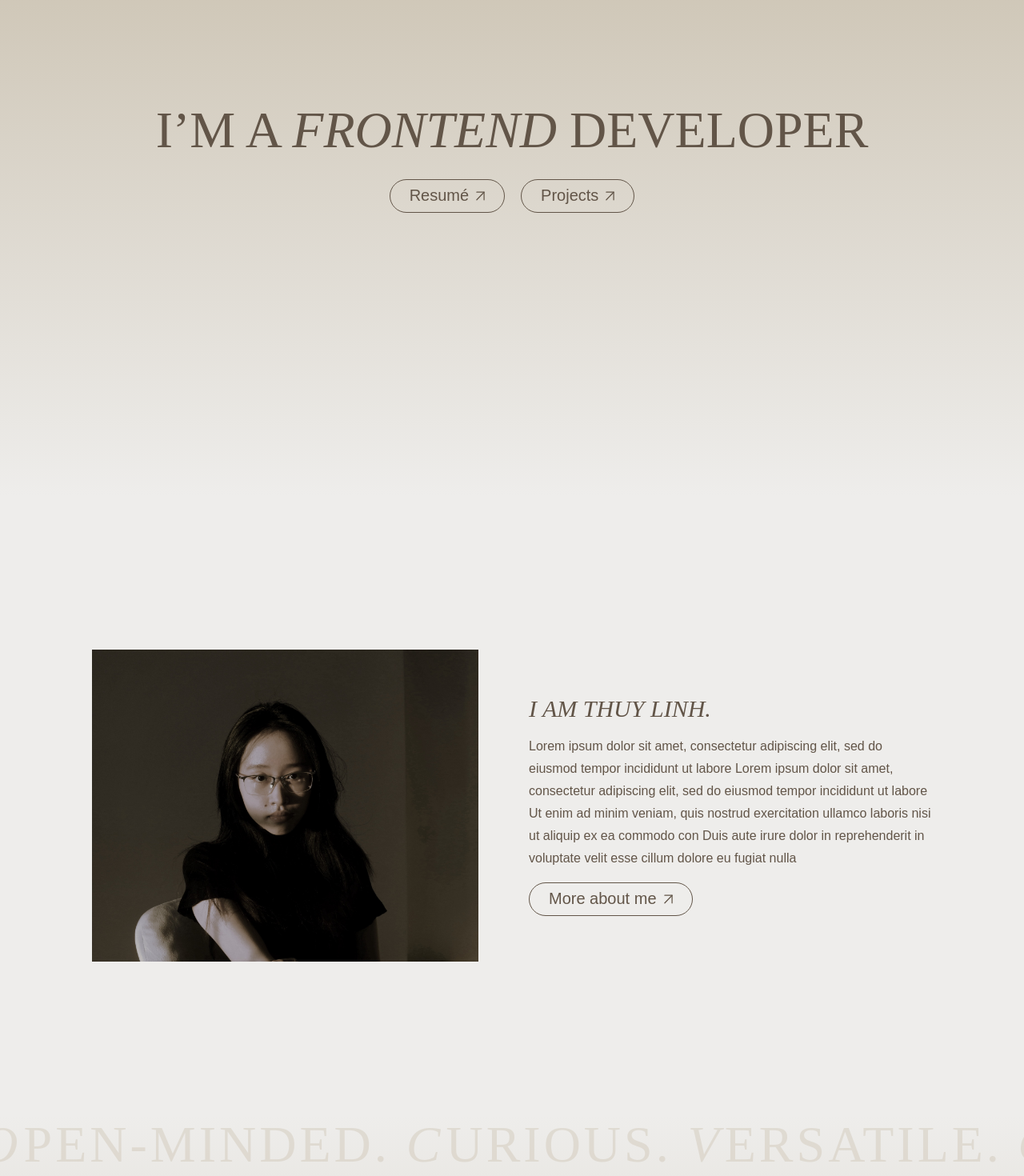
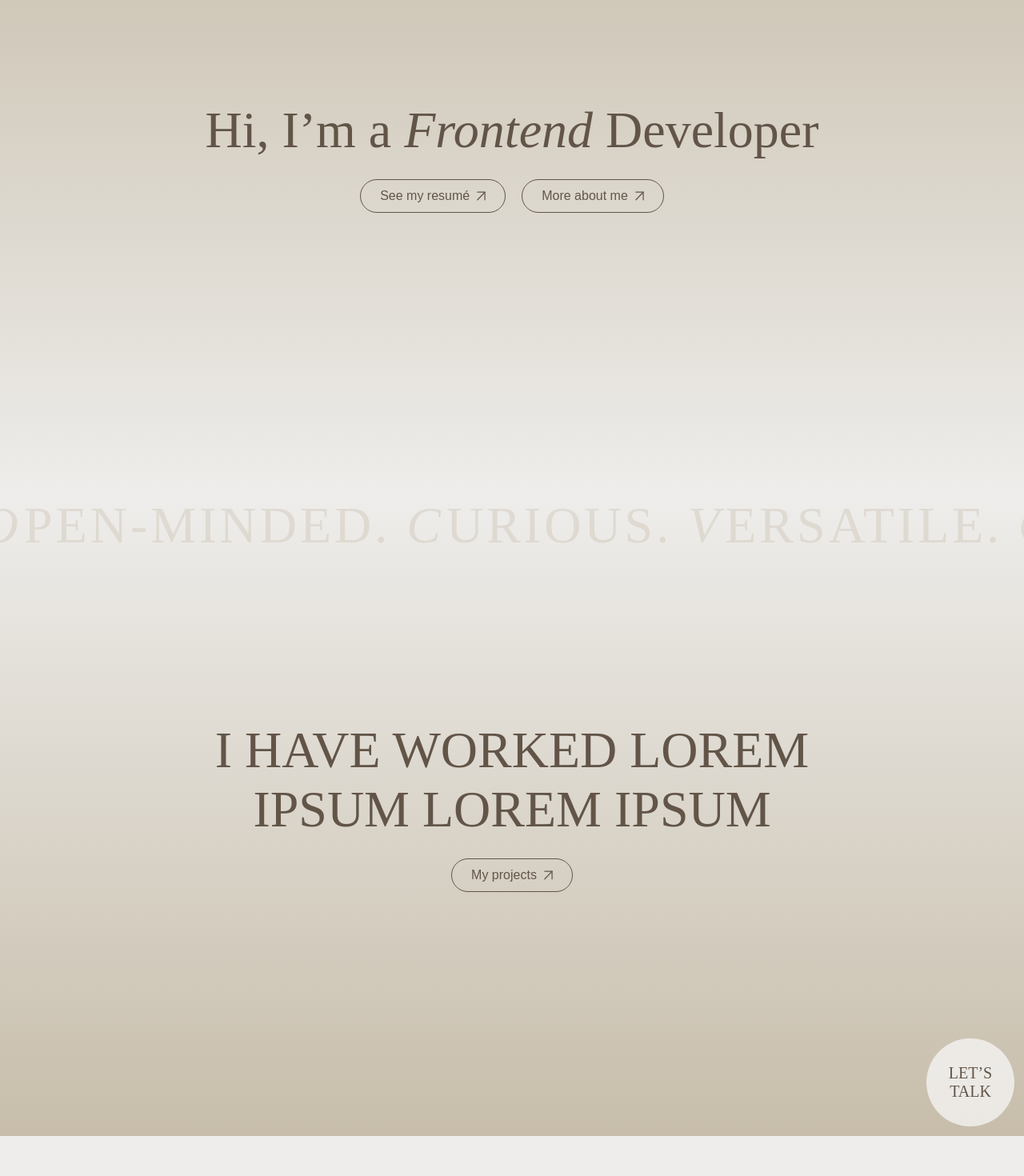
Before and after one commit to sweeetlatte/portfolio, a React (Create React App) app: page / in a window 1280 px wide. Shown: the part 180-1650 px from the top of the page at 80% size. After the commit the page ends 1600 px from the top, so only its background shows below. Built offline with nearby package versions, Linux system fonts and the light colour scheme.

Commit message:
[refactor + feat] - change UI of Home page - routes - paths

```diff
--- a/src/pages/About/index.tsx
+++ b/src/pages/About/index.tsx
@@ -16,12 +16,7 @@ export default function About() {
           laboris nisi ut aliquip ex ea commodo con Duis aute irure dolor in reprehenderit in voluptate velit esse cillum dolore eu fugiat
           nulla
         </p>
-        <a
-          href='https://drive.google.com/file/d/1MammtjyUSEZJJXAgTmnl-YoX05H5o2Lu/view?usp=sharing'
-          target='_blank'
-          rel='noreferrer'
-          className='link-btn'
-        >
+        <a href={process.env.REACT_APP_RESUME} target='_blank' rel='noreferrer' className='link-btn'>
           See my resumé <Icons.ArrowUpRight />
         </a>
       </div>
--- a/src/pages/Home/index.tsx
+++ b/src/pages/Home/index.tsx
@@ -1,5 +1,5 @@
-import Icons from '../../components/Icons';
-import img from '../../assets/images/home_self_2.jpeg';
+import routes from 'routes';
+import Icons from 'components/Icons';
 import './style.scss';
 
 export default function Home() {
@@ -7,36 +7,20 @@ export default function Home() {
     <div className='home'>
       <div className='full-scr-flex-container gradient-bg_to-bottom'>
         <div className='home__hero-section'>
-          <div className='home__big-title cormorant'>
-            I’M A <i>FRONTEND</i> DEVELOPER
+          <div className='big-title cormorant'>
+            Hi, I’m a <i>Frontend</i> Developer
           </div>
-          <div className='home__link-group'>
-            <a href='/' className='home__link-btn'>
-              Resumé <Icons.ArrowUpRight />
+          <div className='link-btn-group'>
+            <a href={process.env.REACT_APP_RESUME} target='_blank' rel='noreferrer' className='link-btn'>
+              See my resumé <Icons.ArrowUpRight />
             </a>
-            <a href='works' className='home__link-btn'>
-              Projects <Icons.ArrowUpRight />
+            <a href={routes.ABOUT} className='link-btn'>
+              More about me <Icons.ArrowUpRight />
             </a>
           </div>
         </div>
       </div>
-      <div className='home__summary-section'>
-        <div className='home__summary-img'>
-          <img src={img} alt='' />
-        </div>
-        <div className='home__summary-content'>
-          <i className='home__summary-title cormorant'>I AM THUY LINH.</i>
-          <p className='home__summary-text'>
-            Lorem ipsum dolor sit amet, consectetur adipiscing elit, sed do eiusmod tempor incididunt ut labore Lorem ipsum dolor sit amet,
-            consectetur adipiscing elit, sed do eiusmod tempor incididunt ut labore Ut enim ad minim veniam, quis nostrud exercitation
-            ullamco laboris nisi ut aliquip ex ea commodo con Duis aute irure dolor in reprehenderit in voluptate velit esse cillum dolore
-            eu fugiat nulla
-          </p>
-          <a href='/' className='home__link-btn'>
-            More about me <Icons.ArrowUpRight />
-          </a>
-        </div>
-      </div>
+
       <div className='full-scr-flex-container relative-container gradient-bg_to-top'>
         <div className='home__work-section'>
           <div className='home__work-banner cormorant'>
@@ -63,11 +47,13 @@ export default function Home() {
               </span>
             </div>
           </div>
-          <div className='home__big-title cormorant'>I HAVE WORKED LOREM IPSUM LOREM IPSUM</div>
-          <a href='work' className='home__link-btn'>
+          <div className='big-title cormorant'>I HAVE WORKED LOREM IPSUM LOREM IPSUM</div>
+          <a href={routes.WORKS} className='link-btn'>
             My projects <Icons.ArrowUpRight />
           </a>
-          <div className='home__talk-btn cormorant'>LET’S TALK</div>
+          <a href='mailto:thuylinh271055@gmail.com' className='home__talk-btn cormorant'>
+            LET’S TALK
+          </a>
         </div>
       </div>
     </div>
--- a/src/pages/Home/style.scss
+++ b/src/pages/Home/style.scss
@@ -1,6 +1,4 @@
 .home {
-  color: var(--black);
-
   .gradient-bg {
     &_to-bottom {
       background-image: linear-gradient(to bottom, var(--yellow-1), var(--bg-white-1));
@@ -9,13 +7,6 @@
     &_to-top {
       background-image: linear-gradient(to top, var(--yellow-1), var(--bg-white-1));
     }
-  }
-
-  &__big-title {
-    font-size: 64px;
-    font-weight: 500;
-    text-align: center;
-    max-width: 908px;
   }
 
   &__hero,
@@ -31,87 +22,6 @@
     }
   }
 
-  &__link {
-    &-group {
-      display: flex;
-
-      > * + * {
-        margin-left: 20px;
-      }
-    }
-
-    &-btn {
-      display: flex;
-      align-items: center;
-      width: fit-content;
-      height: 42px;
-      padding: 0 18px 1px 24px;
-      position: relative;
-      font-size: 20px;
-      font-weight: normal;
-      border-radius: 24px;
-      border: 1px solid var(--black);
-      overflow: hidden;
-
-      svg {
-        margin-left: 3px;
-        stroke: var(--black);
-      }
-
-      &::before {
-        content: '';
-        display: block;
-        width: 0%;
-        height: 100%;
-        aspect-ratio: 1;
-        border-radius: 24px;
-        background-color: var(--black-3);
-        position: absolute;
-        top: 0;
-        left: 0;
-        transition: 0.3s;
-      }
-
-      &:hover::before {
-        width: 100%;
-      }
-    }
-  }
-
-  &__summary {
-    &-section {
-      padding: 24vh 9vw;
-      display: flex;
-      align-items: center;
-      justify-content: space-between;
-    }
-
-    &-img {
-      flex-basis: 46%;
-      width: 545px;
-      height: 390px;
-
-      img {
-        width: 100%;
-        height: 100%;
-        object-fit: cover;
-      }
-    }
-
-    &-content {
-      flex-basis: 48%;
-    }
-
-    &-title {
-      font-size: 30px;
-    }
-    &-text {
-      padding: 16px 0;
-      line-height: 1.75;
-      font-weight: 100;
-    }
-  }
-
   &__work {
     &-banner {
       position: absolute;
@@ -122,6 +32,13 @@
       width: 100%;
       overflow: hidden;
       white-space: nowrap;
+      cursor: grabbing;
+
+      &:hover {
+        .home__work-adjectives {
+          animation-play-state: paused;
+        }
+      }
     }
 
     &-adjectives {
```
